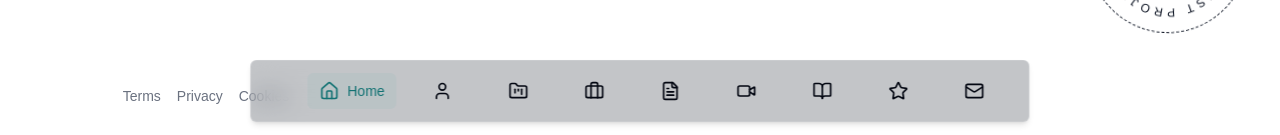
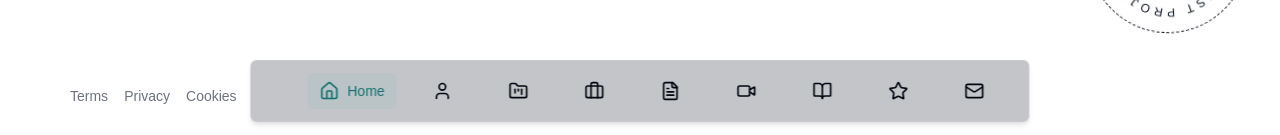
Before and after one commit to nanayawdev/nanayaw.dev, a React (Vite) app: page / in a window 1280 px wide. Shown: the part 662-797 px from the top of the page. Built offline with nearby package versions, Linux system fonts and the light colour scheme.

Commit message:
Footer items aligned to the left of ProfileCard

```diff
--- a/src/components/Footer/Footer.jsx
+++ b/src/components/Footer/Footer.jsx
@@ -4,7 +4,8 @@ import { footerConfig } from '../../config/footerConfig';
 const Footer = () => {
   return (
     <footer className="w-full py-4 shrink-0">
-      <div className="flex justify-center space-x-4 text-sm text-gray-500 dark:text-gray-400 py-4">
+      <div className="max-w-[320px] mx-auto px-6">
+        <div className="flex space-x-4 text-sm text-gray-500 dark:text-gray-400 py-4">
           {footerConfig.map(({ path, label }) => (
             <Link
               key={path}
@@ -15,6 +16,7 @@ const Footer = () => {
             </Link>
           ))}
         </div>
+      </div>
     </footer>
   );
 };
```
Lines whose indentation alone changed are shown as unchanged.
